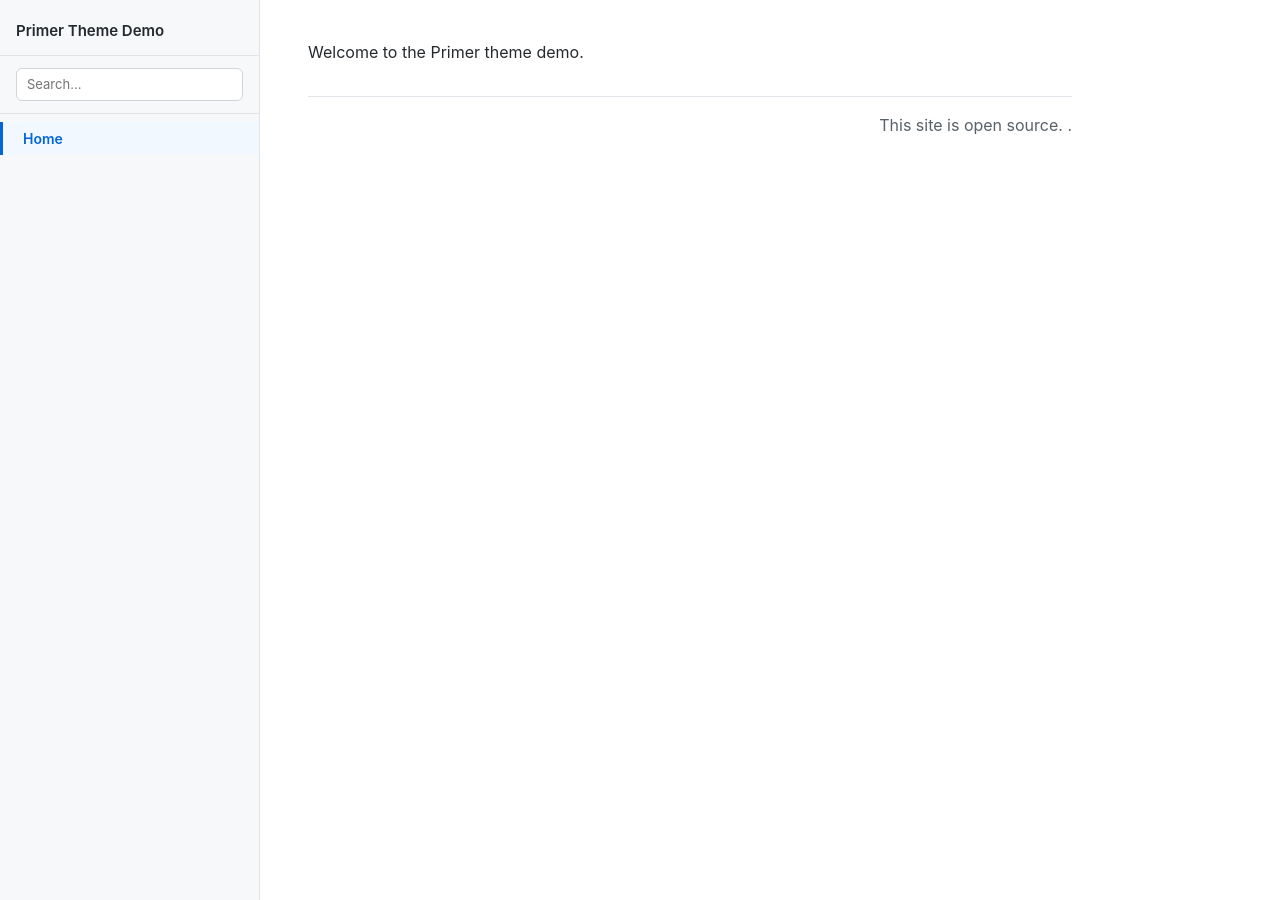
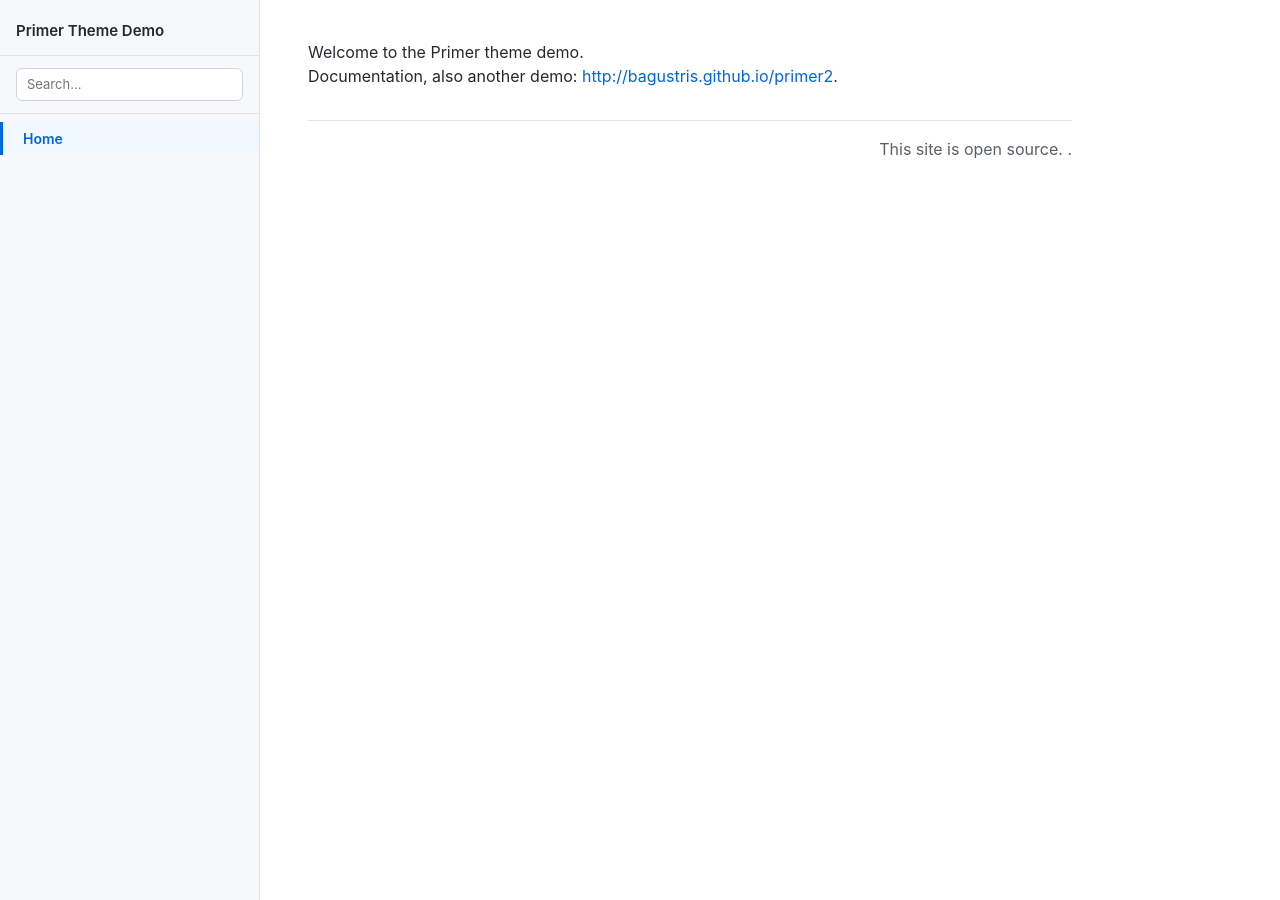
Before and after one commit to bagustris/primer2-theme, a Jekyll site: the page built from index.md, in a window 1280 px wide. Built offline with Jekyll 4.4.1, drawn with Linux system fonts in a browser that asks for light colours; comment, search, counter and statistics services are not loaded.

Commit message:
Update index.md

```diff
--- a/index.md
+++ b/index.md
@@ -5,3 +5,4 @@ order: 1
 ---
 
 Welcome to the Primer theme demo.
+Documentation, also another demo: [http://bagustris.github.io/primer2](http://bagustris.github.io/primer2).
```
